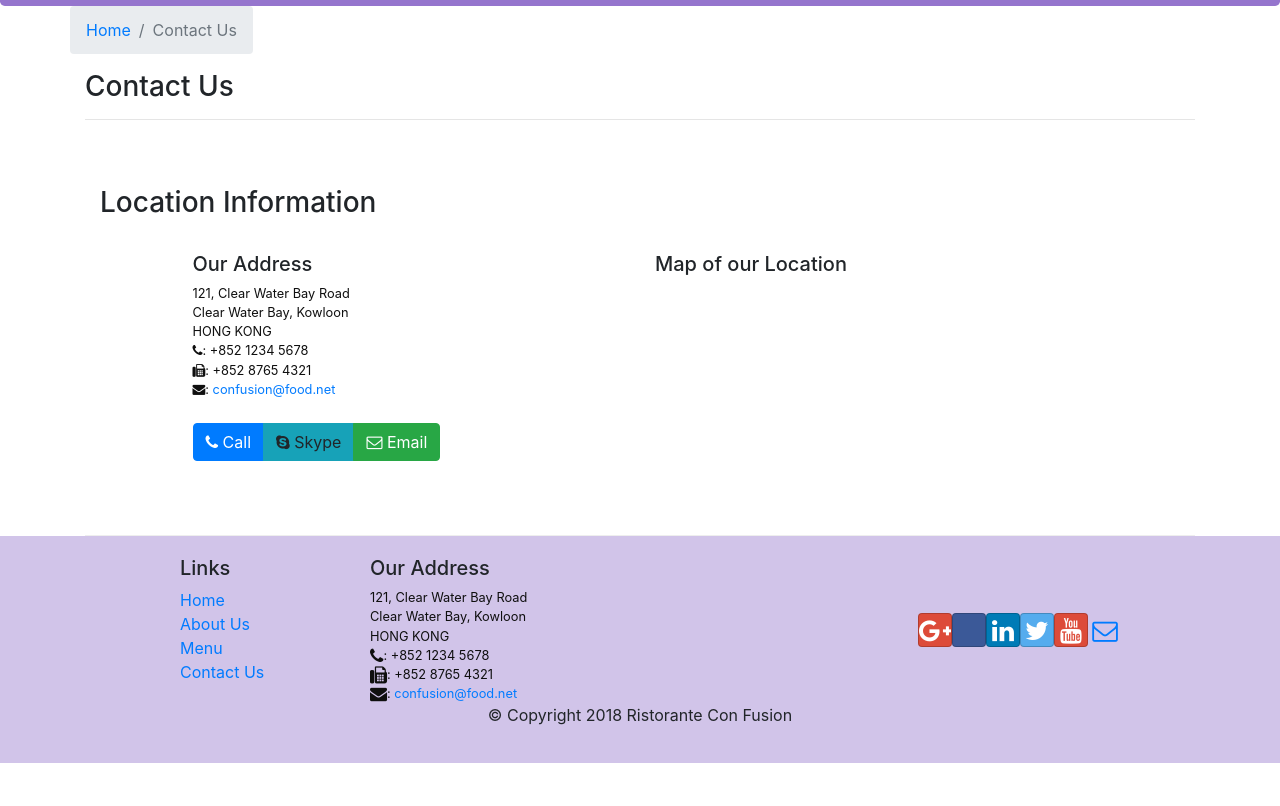
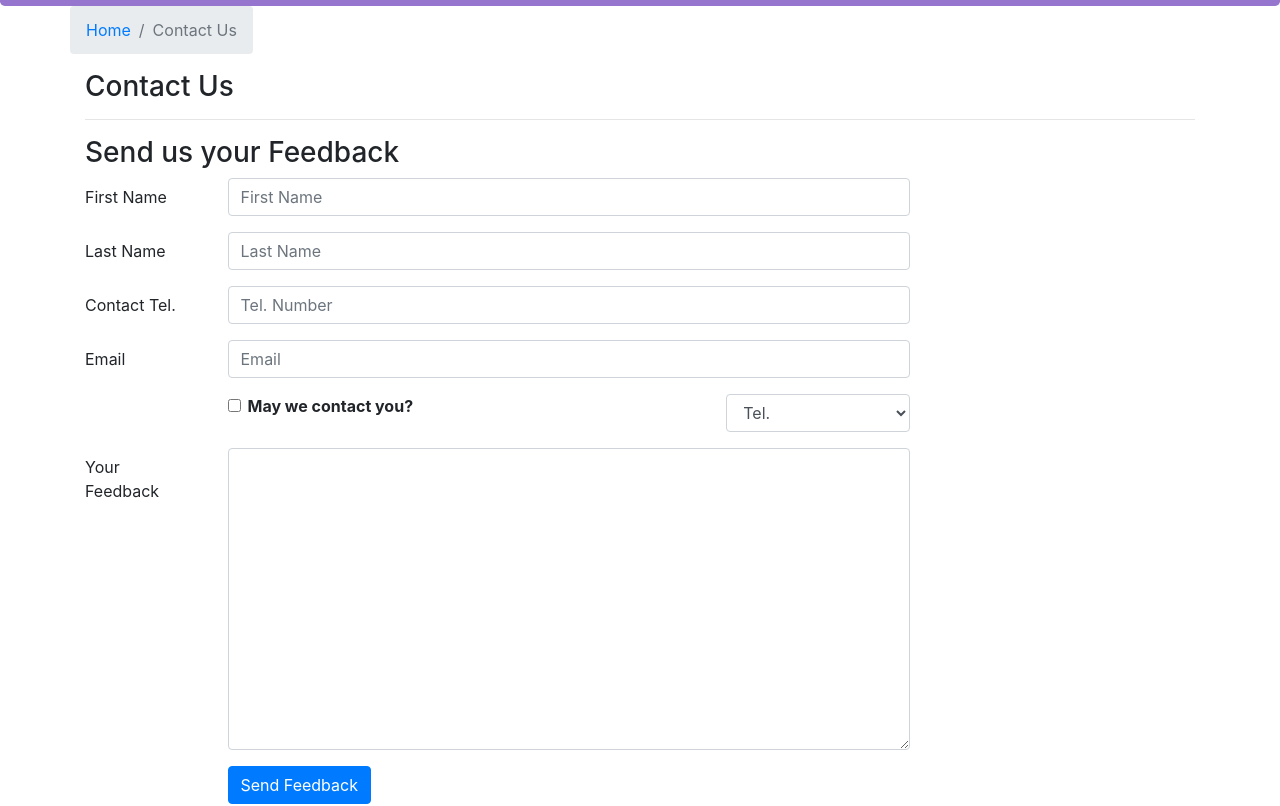
Before and after one commit to MichaelWHamilton/confusion, a React (Create React App) app: page /contactus in a window 1280 px wide. Shown: the part 336-1142 px from the top of the page. Before the commit the page ends 1099 px from the top, so only its background shows below. Built offline with nearby package versions, Linux system fonts and the light colour scheme.

Commit message:
Conmtrolled Forms

```diff
--- a/src/components/ContactComponent.js
+++ b/src/components/ContactComponent.js
@@ -1,8 +1,43 @@
-import React from "react";
-import { Breadcrumb, BreadcrumbItem } from 'reactstrap';
+import React, { Component } from 'react';
+import { Breadcrumb, BreadcrumbItem, Button, Form, FormGroup, Label, Input, Col } from 'reactstrap';
 import { Link } from 'react-router-dom';
 
-function Contact (props) {
+class Contact extends Component {
+    constructor(props){
+        super(props);
+        this.state = {
+            firstname: '',
+            lastname: '',
+            telnum: '',
+            email: '',
+            agree: false,
+            contactType: 'Tel.',
+            message: ''
+        };
+
+        this.handleInputChange = this.handleInputChange.bind(this);
+        this.handleSubmit = this.handleSubmit.bind(this);
+    }
+
+    handleInputChange(event) {
+        const target = event.target;
+        const value = target.type === 'checkbox' ? target.checked : target.value;
+        const name = target.name;
+
+        this.setState({
+            [name]: value
+        });
+    }
+
+    handleSubmit(event) {
+        console.log('Current State is: ' + JSON.stringify(this.state));
+        alert('Current State is: ' + JSON.stringify(this.state));
+        event.preventDefault();
+    }
+
+    render(){
+
+
         return(
             <div className="container">
 
@@ -14,6 +49,74 @@
                     <div className="col-12">
                         <h3>Contact Us</h3>
                         <hr />
+                    </div>
+                </div>
+
+                <div className="row roww-content">
+                    <div className="col-12">
+                        <h3>Send us your Feedback</h3>
+                    </div>
+                    <div className="col-12 col-md-9">
+                        <Form onSubmit={this.handleSubmit}>
+                            <FormGroup row>
+                                <Label htmlFor="firstname" md={2}>First Name</Label>
+                                <Col md={10}>
+                                    <Input type="text" id="firstname" name="firstname" placeholder="First Name" value={this.state.firstname} onChange={this.handleInputChange}/>
+                                </Col>
+                            </FormGroup>
+
+                            <FormGroup row>
+                                <Label htmlFor="lastname" md={2}>Last Name</Label>
+                                <Col md={10}>
+                                    <Input type="text" id="lastname" name="lastname" placeholder="Last Name" value={this.state.lastname} onChange={this.handleInputChange}/>
+                                </Col>
+                            </FormGroup>
+
+                            <FormGroup row>
+                                <Label htmlFor="telnum" md={2}>Contact Tel.</Label>
+                                <Col md={10}>
+                                    <Input type="tel" id="telnum" name="telnum" placeholder="Tel. Number" value={this.state.telnum} onChange={this.handleInputChange}/>
+                                </Col>
+                            </FormGroup>
+
+                            <FormGroup row>
+                                <Label htmlFor="email" md={2}>Email</Label>
+                                <Col md={10}>
+                                    <Input type="email" id="email" name="email" placeholder="Email" value={this.state.email} onChange={this.handleInputChange}/>
+                                </Col>
+                            </FormGroup>
+
+                            <FormGroup row>
+                                <Col md={{size: 6, offset: 2}}>
+                                    <FormGroup check>
+                                        <Label check>
+                                            <Input type="checkbox" name="agree" checked={this.state.agree} onChange={this.handleInputChange} />
+                                            {' '}
+                                            <strong>May we contact you?</strong>
+                                        </Label>
+                                    </FormGroup>
+                                </Col>
+                                <Col md={{size: 3, offset: 1}}>
+                                    <Input type="select" name="contactType" value={this.state.contactType} onChange={this.handleInputChange}>
+                                        <option>Tel.</option>
+                                        <option>Email</option>
+                                    </Input>
+                                </Col>
+                            </FormGroup>
+
+                            <FormGroup row>
+                                <Label htmlFor="message" md={2}>Your Feedback</Label>
+                                <Col md={10}>
+                                    <Input type="textarea" id="message" name="message" rows="12" value={this.state.message} onChange={this.handleInputChange}></Input>
+                                </Col>
+                            </FormGroup>
+
+                            <FormGroup row>
+                                <Col md={{size: 10, offset: 2}}>
+                                    <Button type="submit" color="primary">Send Feedback</Button>
+                                </Col>
+                            </FormGroup>
+                        </Form>
                     </div>
                 </div>
 
@@ -47,4 +150,7 @@
         );
     }
 
+
+}
+
 export default Contact;
```
Lines whose indentation alone changed are shown as unchanged.
